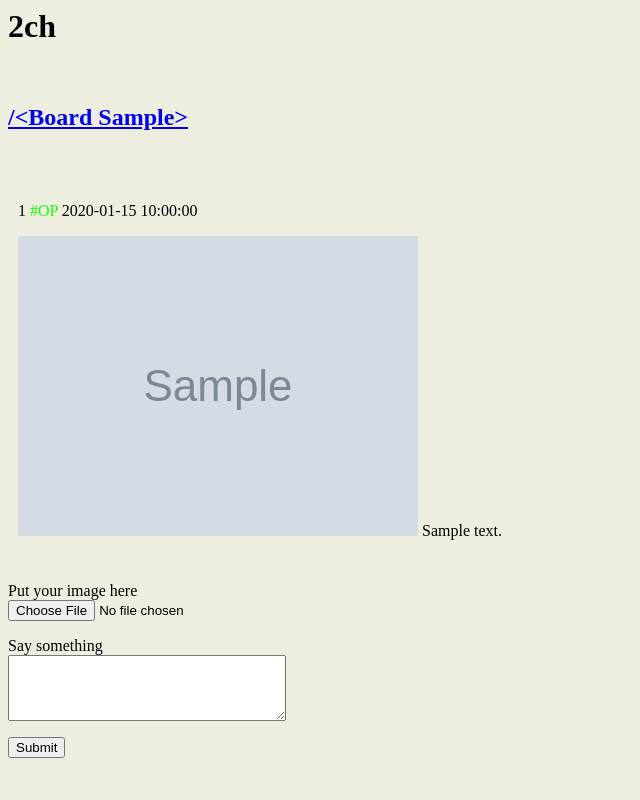
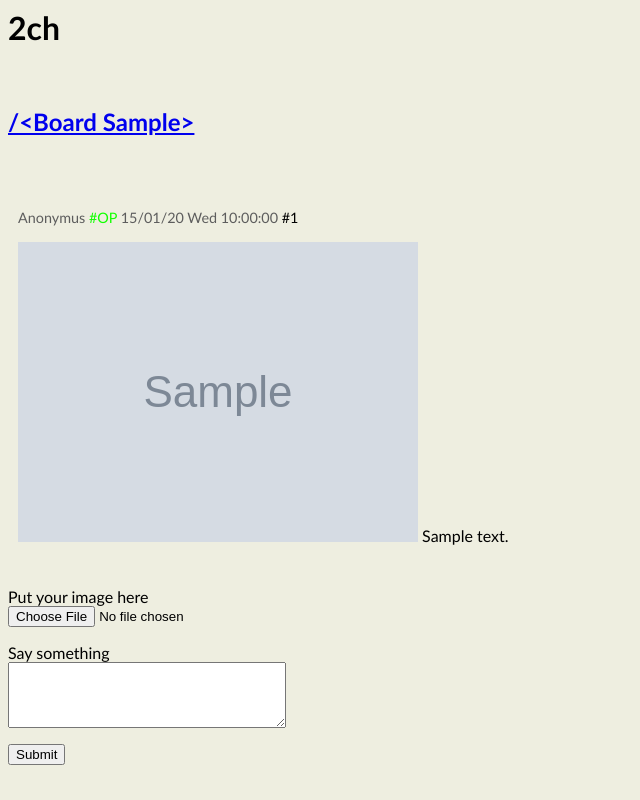
Before and after one commit to fizteh95/imageboard, a Flask app: template app/templates/thread_big.html in a window 1280 px wide. Shown: the whole page, without its empty margins (0-640 px from the left). Run offline with Flask 2, Linux system fonts and the light colour scheme; the template is opened without the code that fills it: values that come from a table or form of the project are taken from there, others are empty; tables that the repository leaves empty hold one stand-in row (values such as "Sample post"); grey boxes marked "Sample" are stand-in pictures; some libraries are stand-ins or nearby versions.

Commit message:
Делаю оформление.

```diff
--- a/app/templates/base.html
+++ b/app/templates/base.html
@@ -1,4 +1,12 @@
 <html>
+    <style>
+        @font-face {
+            font-family: 'Trebuchet MS', sans-serif;
+        }
+        html{
+        	font-family: 'Trebuchet MS', sans-serif;
+        }
+    </style>
     <head>
         <h1>2ch</h1>
         <br>
--- a/app/templates/thread_big.html
+++ b/app/templates/thread_big.html
@@ -136,6 +136,7 @@
 
     <style>
        .post {
+            margin: 4px 0 4px 0px;
             border: 1px solid #d2d2d2;
             background: #dddddd;
             border-radius: 7px;
@@ -147,6 +148,10 @@
             padding: 10px;
             display: inline-block;
             margin-top: 5px;
+        }
+        .post_details {
+            font-size: 0.9em;
+            color: #5d5d5d;
         }
     </style>
 
@@ -167,22 +172,27 @@
 
     <div style="position: relative;" id="thread_div">
     {% for post in posts %}
+
         {% if (post.id == post.OP_num) %}
         <div class="OP_post" id="post_num_{{post.id}}">
         {% else %}
         <div class="post" id="post_num_{{post.id}}">
         {% endif %}
-        {{post.id}}
+            <div class="post_details">
+                <span>Anonymus</span>
                 {% if (post.id == post.OP_num) or (post.OP_flag == 1) %}
                 <span style="color:#11ff00">#OP</span>
                 {% endif %}
+                <span>{{post.timestamp.strftime("%d/%m/%y %a %H:%M:%S")}}</span>
+                <span style="color:black;">#{{post.id}}</span>
                 {% if (post.is_sage == 1) %}
                 <span style="color:#1100ff">#SAGE</span>
                 {% endif %}
-        {{post.timestamp}}
+
                 {% if current_user.is_authenticated %}
                 <input class="del_checkbox" type="checkbox" value={{post.id}} name='del_checkbox' onclick="checkFluency(event, this)">
                 {% endif %}
+            </div>
             <p>
                 {% if post.image_ref %}
                     <img src="/static/image_posts/thumb/{{post.image_ref}}" onclick="ChangeURLPicture(event, this)">
@@ -209,9 +219,6 @@
                 </i>
                 </p>
             {% endif %}
-
-
-
 
         </div>
         <br>
```
Lines whose indentation alone changed are shown as unchanged.
